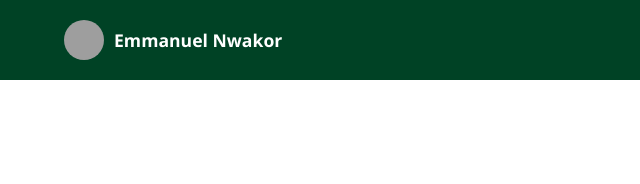
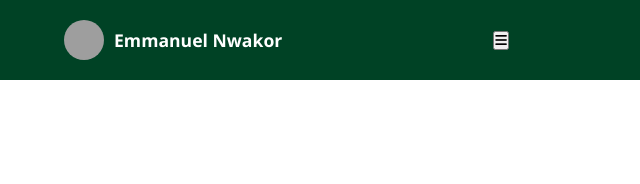
Before and after one commit to emmanuelnwakor/encore-portfolio, a plain HTML site: page index.html in a window 1280 px wide. Shown: the top 184 px of the page, 0-640 px from the left. Drawn offline with Linux system fonts and the light colour scheme; grey boxes are pictures that could not be loaded.

Commit message:
Update index.html

```diff
--- a/index.html
+++ b/index.html
@@ -19,6 +19,13 @@
       <img src="https://i.postimg.cc/CMNdCtrG/Image-fx-12.png" alt="Logo" class="logo-img" />
       <span class="logo-text">Emmanuel Nwakor</span>
     </div>
+
+    <!-- Hamburger Icon -->
+    <button class="menu-toggle" aria-label="Toggle Menu">
+      <i class="fas fa-bars"></i>
+    </button>
+
+    <!-- Navigation Links -->
     <nav class="nav-links">
       <a href="#skills">About</a>
       <a href="#services">Services</a>
```
